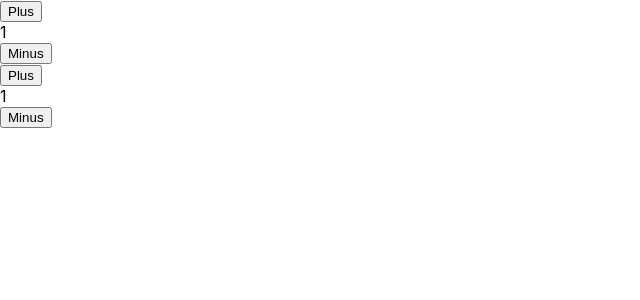
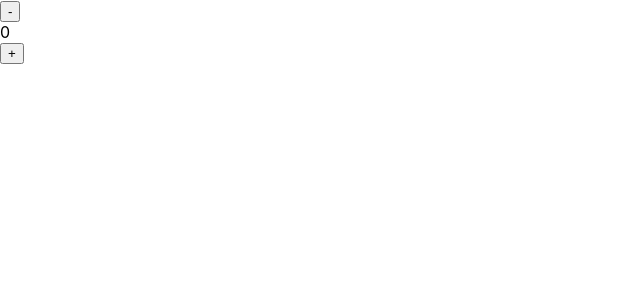
Before and after one commit to Ibragim1337/ReactApp, a React (Create React App) app: page / in a window 1280 px wide. Shown: the top 300 px of the page, without its empty margins (0-640 px from the left). Built offline with nearby package versions, Linux system fonts and the light colour scheme.

Commit message:
react tasks

```diff
--- a/src/App.jsx
+++ b/src/App.jsx
@@ -1,48 +1,27 @@
-import './App.css';
-
+import "./App.css";
+import Div from "./components/Div/Div";
+import Button from "./components/Button/Button";
 
 import { useState } from "react";
 
 const App = () => {
-  let [value, setValue] = useState(1);
-  let [step, setStep] = useState(1);
+  const [count, setCount] = useState(0);
 
-  const minusStep = () => {
-    setValue(value - step);
-    console.clear();
-
-    console.log(value);
-  };
-
-  const plusStep = () => {
-    setValue(value + step);
-    console.clear();
-
-    console.log(value);
+  const minus = () => {
+    setCount(count - 1);
+    console.log(count);
   }
 
   const plus = () => {
-    setStep(++step);
-    console.clear();
-    console.log(step);
-  }
-
-  const minus = () => {
-    if(step < 2) return;
-    setStep(--step);
-    console.clear();
-    console.log(step);
+    setCount(count + 1);
+    console.log(count);
   }
 
   return (
     <>
-       <button onClick={plusStep}>Plus</button>
-       <div>{value.toString()}</div>
-       <button onClick={minusStep}>Minus</button>
-       <br/>
-       <button onClick={plus}>Plus</button>
-       <div>{step.toString()}</div>
-       <button onClick={minus}>Minus</button>
+  <Button qorwok={minus}>-</Button>
+  <Div>{count}</Div>
+  <Button qorwok={plus}>+</Button>
     </>
   );
 };
--- /dev/null
+++ b/src/components/Button/Button.jsx
@@ -0,0 +1,10 @@
+function Button({qorwok, children}) {
+    return (
+        <button onClick={qorwok}>
+            {children}
+        </button>
+
+    )
+}
+
+export default Button;
--- a/src/components/Div/Div.jsx
+++ b/src/components/Div/Div.jsx
@@ -1,13 +1,7 @@
-function Div() {
+function Div({children}) {
     return (
-        <div
-            className="app"
-            id='test-id'
-            onClick={() => console.log(" CONSOLE LOG!!!")}
-            onMouseEnter={(e) => e.target.style.backgroundColor = 'red' }
-            onMouseLeave= {(e) => e.target.style.backgroundColor = 'white'}
-        >
-            Hello World!!!
+        <div >
+            {children}
         </div>
 
     )
```
